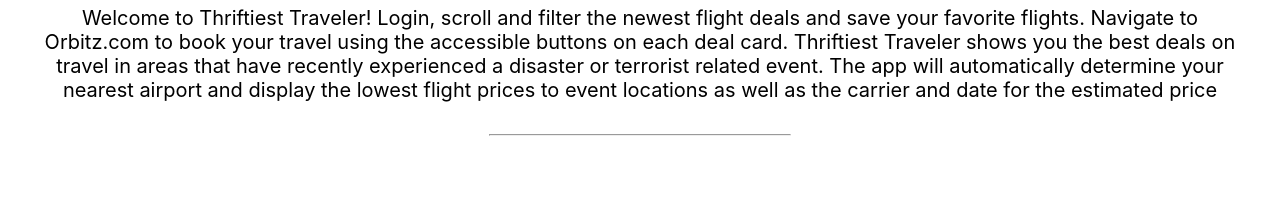
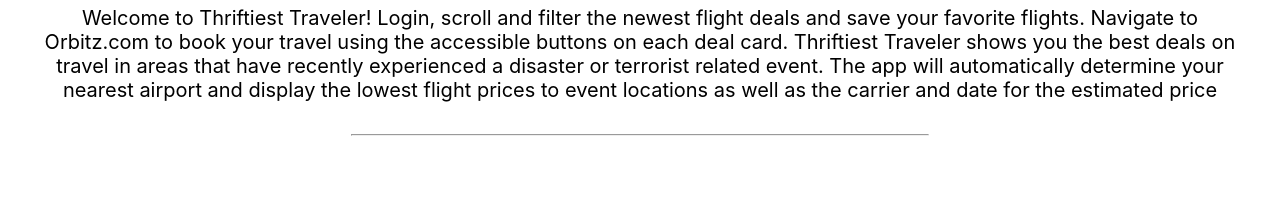
Before and after one commit to Topher-Dunlap/thriftiest-traveler-client, a React app: page / in a window 1280 px wide. Shown: the part 1380-1578 px from the top of the page. Built offline with nearby package versions, Linux system fonts and the light colour scheme; no server answers.

Commit message:
updating css for landing

```diff
--- a/src/css/landingSection.css
+++ b/src/css/landingSection.css
@@ -15,5 +15,5 @@
 }
 
 .landingHrStyle {
-	width: 300px;
+	width: 45%;
 }
```
Also changed, not shown: src/css/landing.css (deleted).
